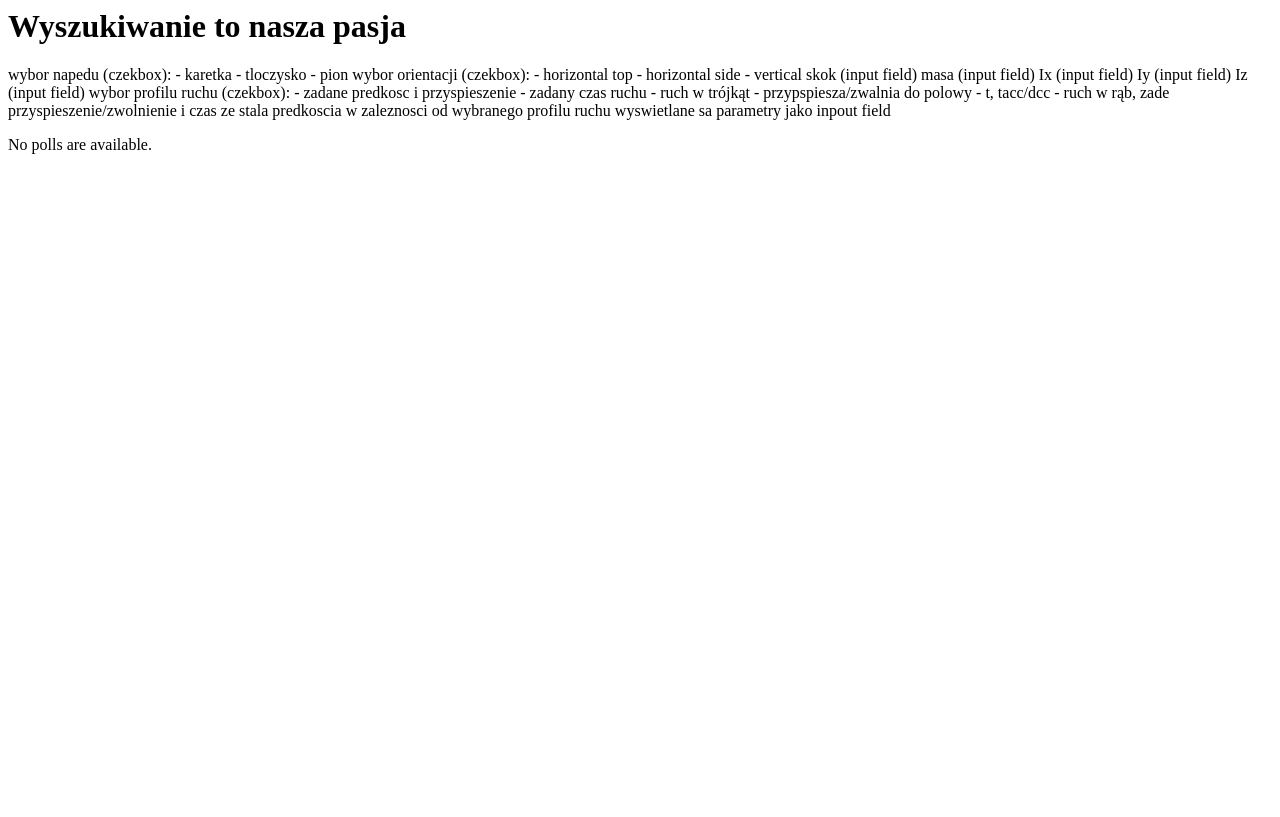
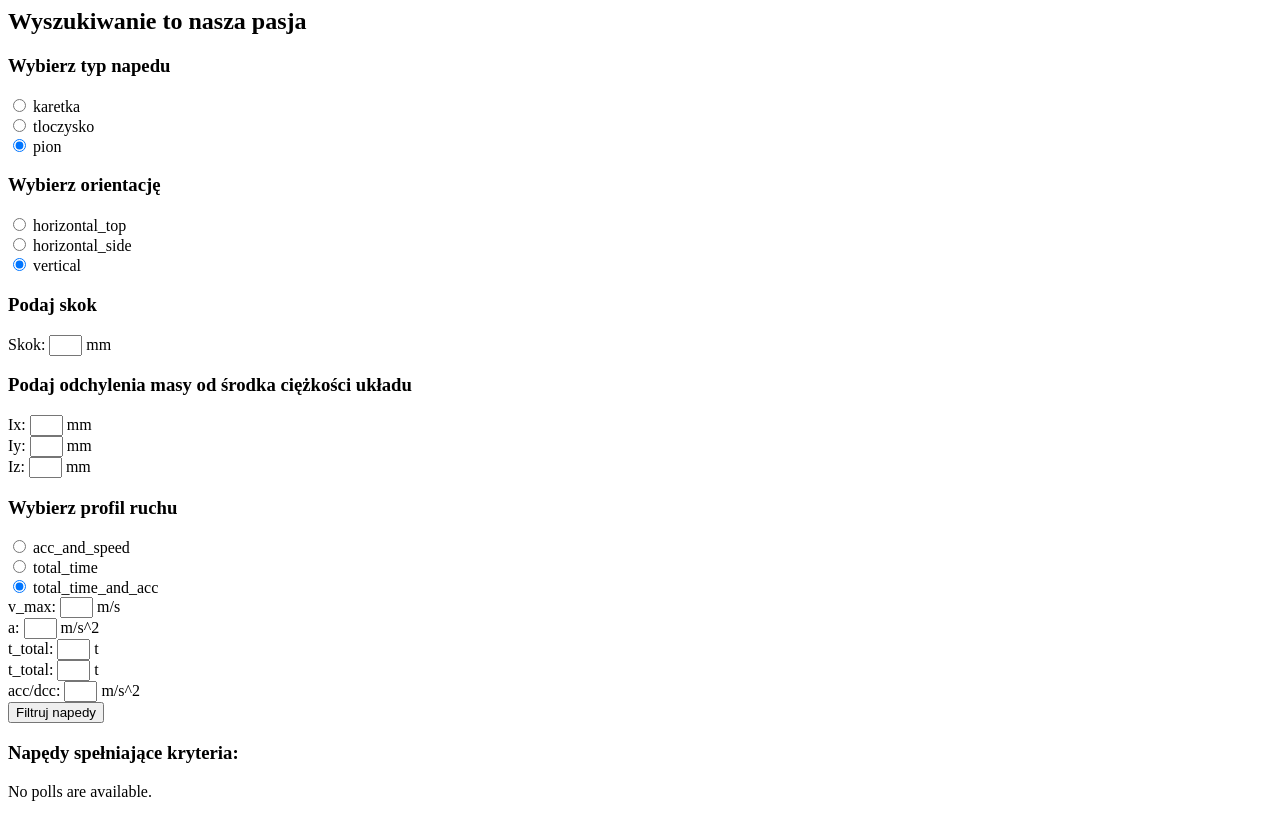
Before and after one commit to jenczuen/actuatorsSearcher, a Django app: page /searchingEngine/ in a window 1280 px wide. Before the commit the page ends 154 px from the top, so only its background shows below. Run offline with Django 3.2, Linux system fonts and the light colour scheme; data that the repository does not hold is empty.

Commit message:
finished main searcher page draft

```diff
--- a/searchingEngine/templates/searchingEngine/index.html
+++ b/searchingEngine/templates/searchingEngine/index.html
@@ -1,31 +1,48 @@
-<h1>{{ title }}</h1>
-
-wybor napedu (czekbox):
-    - karetka
-    - tloczysko
-    - pion
-
-wybor orientacji (czekbox):
-    - horizontal top
-    - horizontal side
-    - vertical
-
-skok (input field)
-masa (input field)
-Ix (input field)
-Iy (input field)
-Iz (input field)
-
-wybor profilu ruchu (czekbox):
-    - zadane predkosc i przyspieszenie
-    - zadany czas ruchu - ruch w trójkąt - przypspiesza/zwalnia do polowy
-    - t, tacc/dcc - ruch w rąb, zade przyspieszenie/zwolnienie i czas ze stala predkoscia
-
-w zaleznosci od wybranego profilu ruchu wyswietlane sa parametry jako inpout field
+<h2>{{ title }}</h2>
 
 
+<form>
+    <h3>Wybierz typ napedu</h3>
+    {% for actuator_type in actuator_types %}
+        <input type="radio" name="actuator_type" value="{{ actuator_type }}" checked>
+        {{ actuator_type }}<br>
+    {% endfor %}
 
+    <h3>Wybierz orientację</h3>
+    {% for actuator_orientation in actuator_orientations %}
+        <input type="radio" name="actuator_orientation" value="{{ actuator_orientation }}" checked>
+        {{ actuator_orientation }}<br>
+    {% endfor %}
 
+    <h3>Podaj skok</h3>
+    Skok: <input type="text" name="step" id="expected_step" maxlength="4" size="1"> mm <br>
+
+    <h3>Podaj odchylenia masy od środka ciężkości układu</h3>
+    Ix: <input type="text" name="distance_of_mass_x" id="distance_of_mass_x" maxlength="4" size="1"> mm <br>
+    Iy: <input type="text" name="distance_of_mass_y" id="distance_of_mass_y" maxlength="4" size="1"> mm <br>
+    Iz: <input type="text" name="distance_of_mass_z" id="distance_of_mass_z" maxlength="4" size="1"> mm <br>
+
+    <h3>Wybierz profil ruchu</h3>
+    {% for motion_profile in motion_profiles %}
+        <input type="radio" name="motion_profile" value="{{ motion_profile }}" checked>
+        {{ motion_profile }}<br>
+    {% endfor %}
+    <div id='acc_and_speed_parameters'>
+        v_max: <input type="text" name="v_max" id="acc_and_speed_parameters_v_max" maxlength="4" size="1"> m/s <br>
+        a: <input type="text" name="a" id="acc_and_speed_parameters_a" maxlength="4" size="1"> m/s^2 <br>
+    </div>
+    <div id='total_time_parameters'>
+        t_total: <input type="text" name="t_total" id="total_time_parameters_t_total" maxlength="4" size="1"> t <br>
+    </div>
+    <div id='total_time_and_acc_parameters'>
+        t_total: <input type="text" name="t_total" id="total_time_and_acc_parameters_t_total" maxlength="4" size="1"> t <br>
+        acc/dcc: <input type="text" name="acc_dcc" id="total_time_and_acc_parameters_acc_dcc" maxlength="4" size="1"> m/s^2 <br>
+    </div>
+
+    <button id="actuator_model_button" value="actuator_model_button" name="actuator_model_button">Filtruj napedy</button>
+</form>
+
+<h3>Napędy spełniające kryteria:</h3>
 {% if actuators %}
     <ul>
     {% for a in actuators %}
--- a/searchingEngine/views.py
+++ b/searchingEngine/views.py
@@ -9,7 +9,22 @@ def index(request):
     logging.basicConfig()
     actuators = Actuator.objects.all()
     context = {
-        'title' : 'Wyszukiwanie to nasza pasja',
+        'title': 'Wyszukiwanie to nasza pasja',
+        'actuator_types': [
+            'karetka',
+            'tloczysko',
+            'pion'
+        ],
+        'actuator_orientations': [
+            'horizontal_top',
+            'horizontal_side',
+            'vertical'
+        ],
+        'motion_profiles': [
+            'acc_and_speed',
+            'total_time',
+            'total_time_and_acc'
+        ],
         'actuators': actuators
     }
     return render(request, 'searchingEngine/index.html', context)
```
